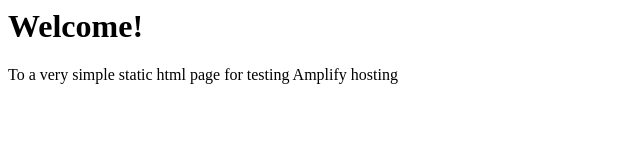
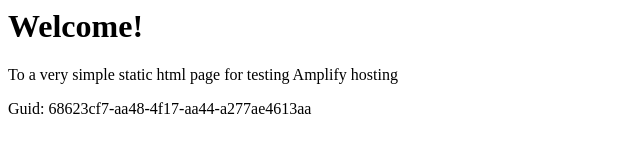
Before and after one commit to aws-aemilia-sin/Github-PR-Commit-Integration-Test-DoNotTouch-Gith-OKSLNVO2-v1-prod-ap-southeast-1, a website: page src/index.html in a window 1280 px wide. Shown: the whole page, without its empty margins (0-640 px from the left). Drawn offline with Linux system fonts and the light colour scheme.

Commit message:
commit from integ tests

```diff
--- a/src/index.html
+++ b/src/index.html
@@ -1,3 +1,5 @@
+
+
 <html lang="en">
 
 <head>
@@ -10,6 +12,6 @@
 <body>
     <h1>Welcome!</h1>
     <p>To a very simple static html page for testing Amplify hosting</p>
-</body>
+    <p>Guid: 68623cf7-aa48-4f17-aa44-a277ae4613aa</p></body>
 
 </html>
```
